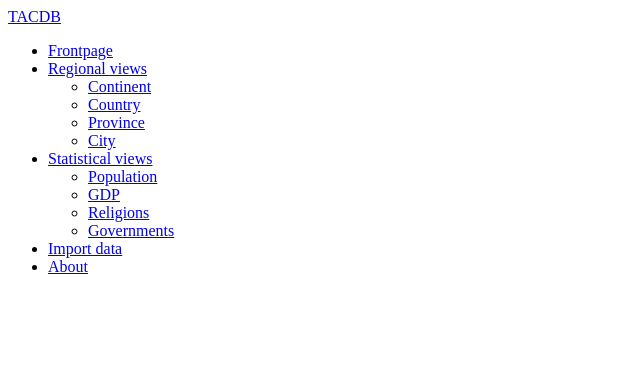
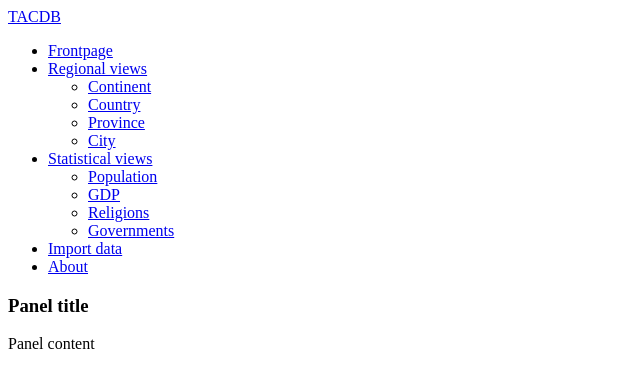
Before and after one commit to christianokeeffe/webeng, a PHP site: page /topbar.php in a window 1280 px wide. Shown: the top 388 px of the page, without its empty margins (0-640 px from the left). Run offline with PHP 8.4, Linux system fonts and the light colour scheme; data that the repository does not hold is empty.

Commit message:
:dancer:

```diff
--- a/view/countryView.php
+++ b/view/countryView.php
@@ -12,10 +12,7 @@ class countryView
     public function output() {
 		?>
         <div class="row">
-            <div class="col-md-2">
-
-            </div>
-            <div class="col-md-10">
+            <div class="col-md-9    ">
     	       <table class="table table-striped table-bordered">
     	           <thead>
     			        <tr>
--- a/view/topbar.php
+++ b/view/topbar.php
@@ -31,3 +31,14 @@
 
   </div>
 </nav>
+
+<div class="col-md-2">
+<div class="panel panel-default">
+  <div class="panel-heading">
+    <h3 class="panel-title">Panel title</h3>
+  </div>
+  <div class="panel-body">
+    Panel content
+  </div>
+</div>
+</div>
```
